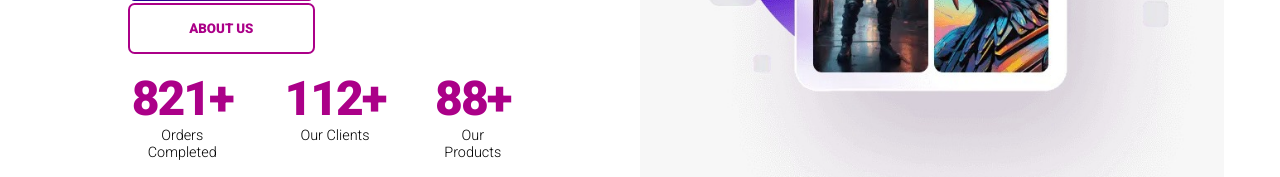
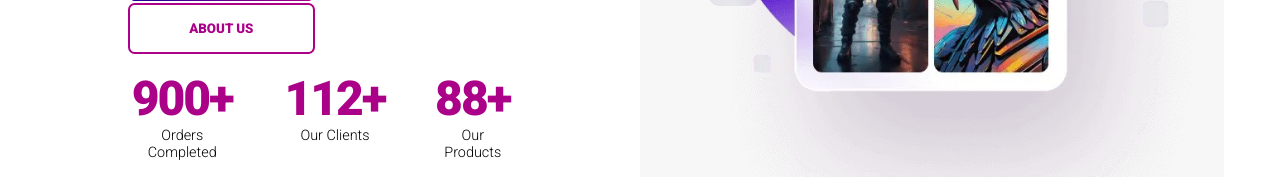
Before and after one commit to Alex-Gichau/geeshau-gallery, a React (Create React App) app: page / in a window 1280 px wide. Shown: the part 543-720 px from the top of the page. Built offline with nearby package versions, Linux system fonts and the light colour scheme.

Commit message:
increment values changed

```diff
--- a/src/components/hero/Hero.jsx
+++ b/src/components/hero/Hero.jsx
@@ -21,7 +21,7 @@ export const Hero = () => {
           </div>
           <div className="counters">
             <span className="counter">
-              <p><ReactCountup end={821} duration={4} delay={1} className='counter-value'/>+</p>
+              <p><ReactCountup end={900} duration={4} delay={1} className='counter-value'/>+</p>
               <p>Orders Completed</p></span>
             <span className="counter"><p><ReactCountup end={112} duration={4} delay={1} className='counter-value'/>+</p><p>Our Clients</p></span>
             <span className="counter"><p><ReactCountup end={88} duration={3} delay={1} className='counter-value'/>+</p><p>Our Products</p></span>
```
Also changed, not shown: src/App.css (line endings or trailing spaces).
